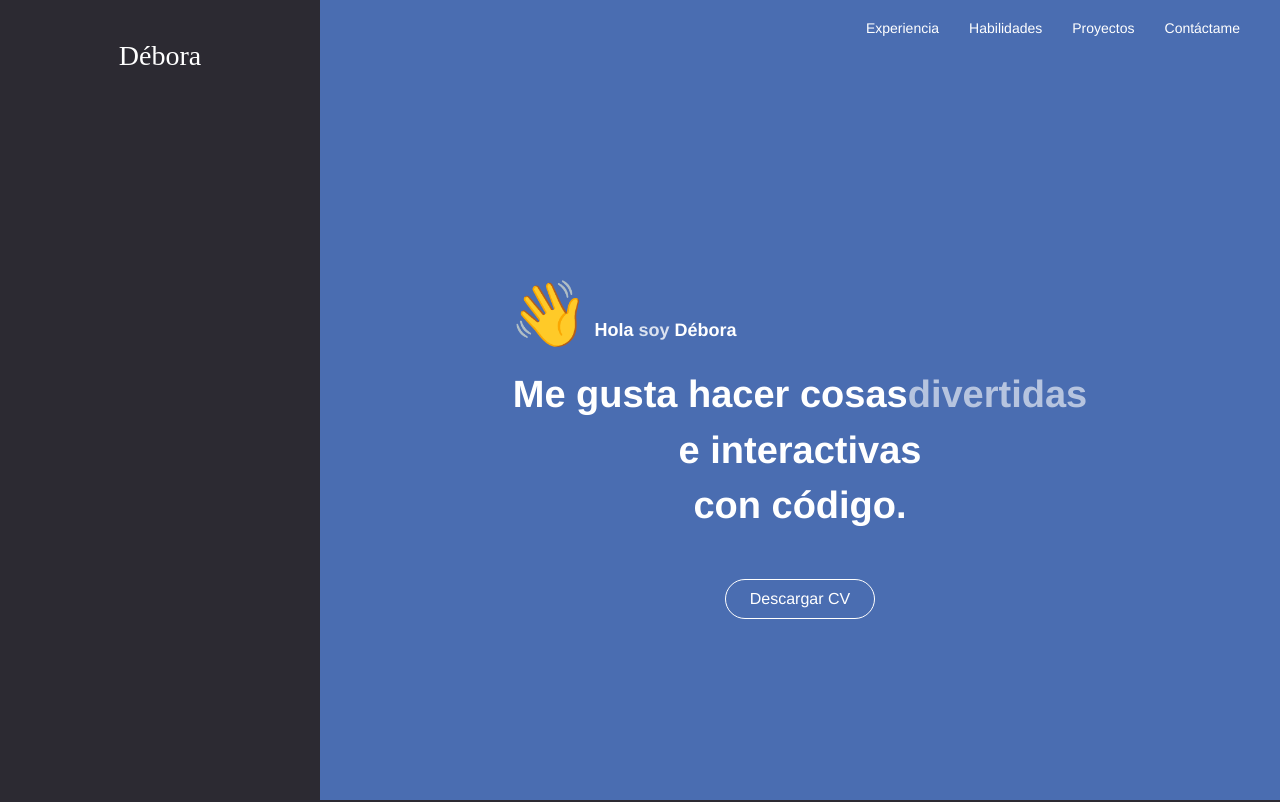
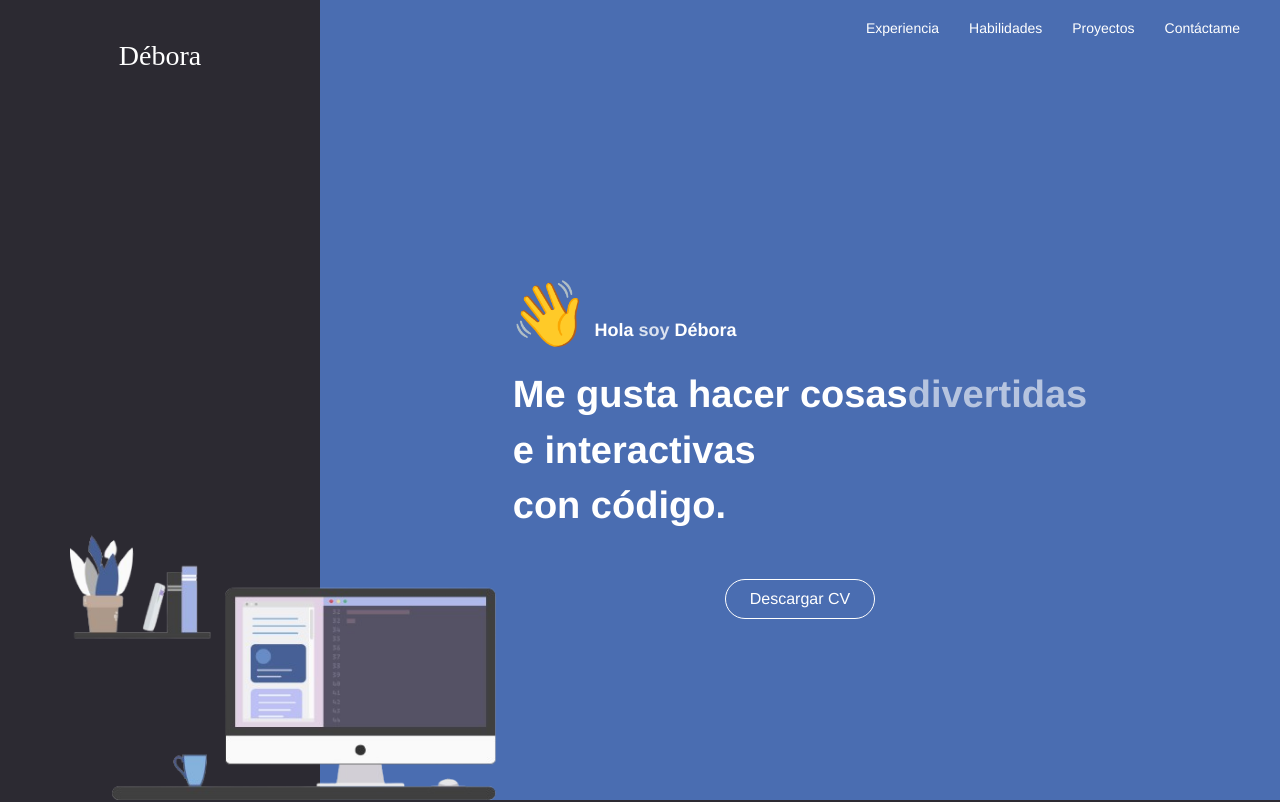
Before and after one commit to deboraabarca/my-portafolio-deb, a React (Vite) app: page / in a window 1280 px wide. Shown: the top 802 px of the page. Built offline with nearby package versions, Linux system fonts and the light colour scheme.

Commit message:
refactor: :recycle: refactor structure and style for the header-section

```diff
--- a/src/components/Contact.jsx
+++ b/src/components/Contact.jsx
@@ -1,7 +1,7 @@
 import "../styles/Contact.css";
 import { FaGithub, FaLinkedinIn, FaTwitter } from "react-icons/fa";
 import { MdEmail } from "react-icons/md";
-import avatarImage from "../assets/Proyects-images/avatar-image/avatar.png";
+import avatarImage from "../assets/avatar-image/avatar.png";
 
 const Contact = () => {
 	return (
--- a/src/components/Header.jsx
+++ b/src/components/Header.jsx
@@ -5,12 +5,16 @@ import {
 	FaProjectDiagram,
 } from "react-icons/fa";
 import "../styles/Header.css";
+import workspaceImage from "../assets/header-image/header-image.png";
 
 const Header = () => {
 	return (
 		<div className="portfolio-container">
 			<div className="portfolio-left">
 				<div className="logo">Débora</div>
+			</div>
+		<div className="workspace-image">
+  <img src={workspaceImage} alt="Workspace" />
   </div>
 
 			<div className="portfolio-right">
@@ -57,17 +61,18 @@ const Header = () => {
 
 				<div className="main-content">
   <div className="greeting">
-						<span className="wave-emoji">👋</span>Hola{" "}
-						<span className="soy">soy</span>{" "}
-						<span className="name">Débora</span>
+    <span className="wave-emoji">👋</span>
+    <span>Hola <span className="soy">soy</span> <span className="name">Débora</span></span>
   </div>
 
+  <div className="headline-container">
     <h1 className="headline">
       Me gusta hacer <span className="highlight">cosas</span>
       <span className="transparent">divertidas</span>
     </h1>
     <h1 className="headline">e interactivas</h1>
     <h1 className="headline">con código.</h1>
+  </div>
 
   <a href="/public/cv.pdf" download className="download-button">
     Descargar CV
--- a/src/styles/Header.css
+++ b/src/styles/Header.css
@@ -15,6 +15,9 @@
 	width: 25%;
 	position: relative;
 	background-color: #2c2a32;
+	position: relative;
+  z-index: 1;
+
 }
 
 .logo {
@@ -33,6 +36,8 @@
 	background-color: #4a6db1;
 	display: flex;
 	flex-direction: column;
+	position: relative;
+  z-index: 1;
 }
 
 .navigation {
@@ -57,26 +62,6 @@
 	font-size: 14px;
 }
 
-.toggle-switch {
-	width: 50px;
-	height: 24px;
-	background-color: white;
-	border-radius: 12px;
-	margin-left: 20px;
-	display: flex;
-	align-items: center;
-	padding: 0 4px;
-	cursor: pointer;
-}
-
-.toggle-circle {
-	width: 16px;
-	height: 16px;
-	background-color: #e6e6e6;
-	border-radius: 50%;
-	margin-left: auto;
-}
-
 .main-content {
 	flex: 1;
 	display: flex;
@@ -85,12 +70,28 @@
 	align-items: center;
 	padding: 0 40px;
 }
+.workspace-image {
+  position: absolute;
+  bottom: 0; /* Alinea al fondo de la pantalla */
+  left: 25%; /* La posiciona en la línea divisoria (que está al 25%) */
+  transform: translateX(-50%); /* Centra la imagen en ese punto */
+  z-index: 5; /* Para asegurar que esté encima de los fondos */
+  width: 40%; /* Ajusta según necesites */
+  max-width: 500px; /* Limita el tamaño máximo */
+}
+
+.workspace-image img {
+  width: 100%;
+  height: auto;
+  display: block;
+}
 
 .greeting {
 	color: white;
 	font-size: 18px;
 	margin-bottom: 20px;
 }
+
 
 .wave-emoji {
 	margin-right: 5px;
```
Also changed, not shown: src/assets/avatar-image/avatar.png (renamed from src/assets/Proyects-images/avatar-image/avatar.png), src/assets/header-image/header-image.png (added). Lines whose indentation alone changed are shown as unchanged.
